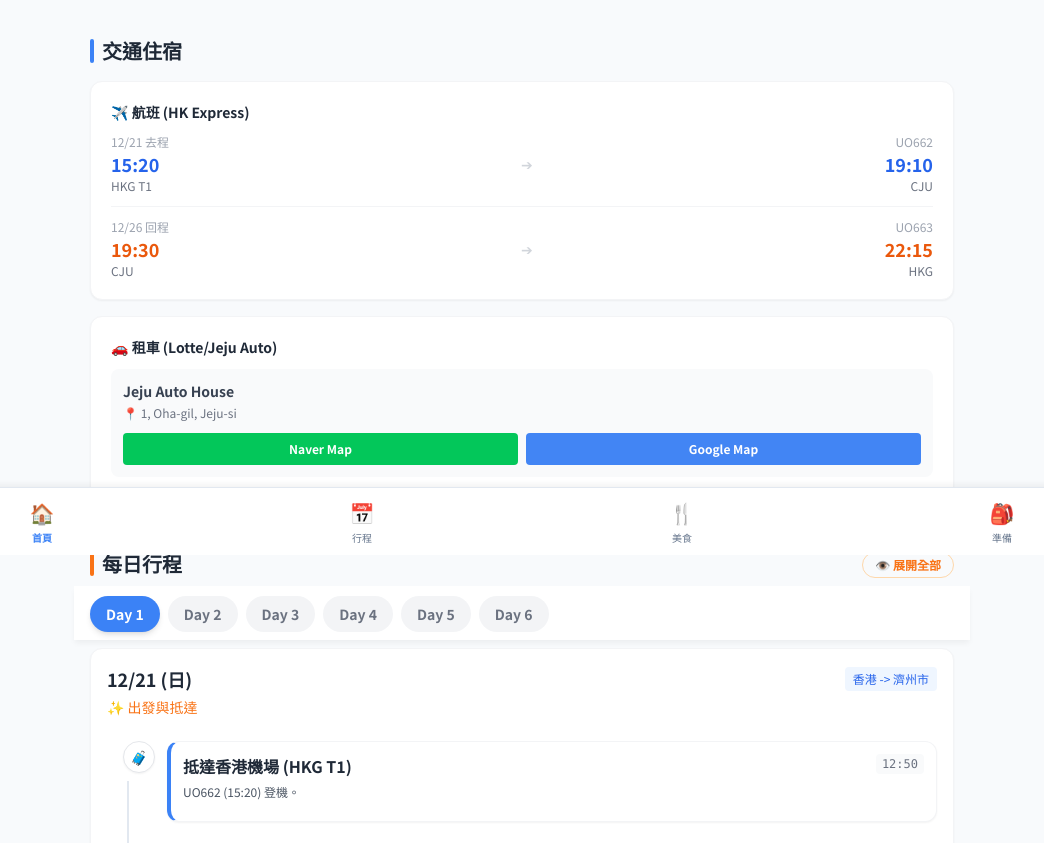
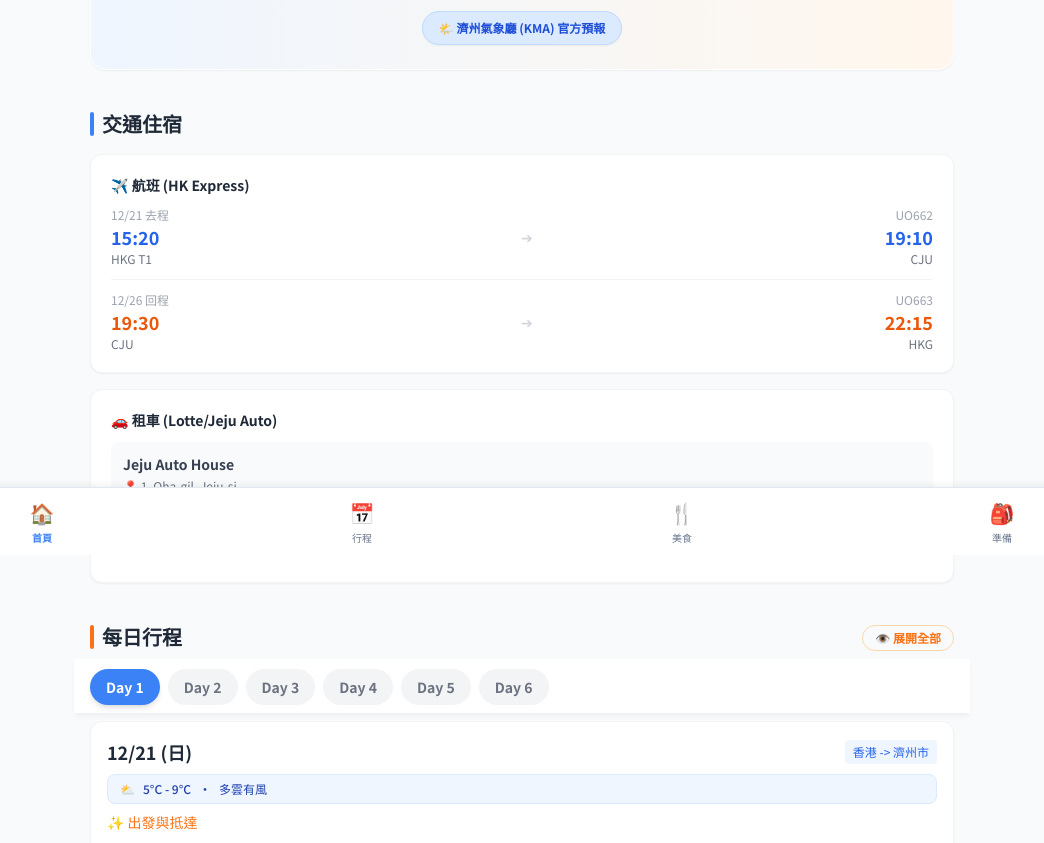
Before and after one commit to wilson37wu/Jeju_trip_dec_2025, a plain HTML site: page index.html in a window 1280 px wide. Shown: the part 245-1088 px from the top of the page, without its empty margins (118-1162 px from the left). Drawn offline with nearby package versions, Linux system fonts and the light colour scheme.

Commit message:
Update index.html

```diff
--- a/index.html
+++ b/index.html
@@ -89,6 +89,7 @@
             #timeline-container { box-shadow: none; border: none; padding: 0; }
             .card-hover { box-shadow: none; border: 1px solid #ccc; break-inside: avoid; padding: 5px !important; margin-bottom: 5px !important; }
             a { text-decoration: none; color: black; }
+            img { display: none !important; } /* Hide images for print to save ink/space */
         }
     </style>
 </head>
@@ -111,11 +112,18 @@
                 <div class="absolute top-0 right-0 opacity-10 text-8xl transform translate-x-4 -translate-y-4">🌴</div>
                 <h1 class="text-2xl font-bold text-gray-800 mb-2">Welcome to Jeju!</h1>
                 <p class="text-gray-600 text-sm mb-4 leading-relaxed">
-                    5天6夜 • 親子自駕 • 5大3小
+                    親愛的探險家家庭，這是為您和三位小小隊員（5歲, 5歲, 3歲）特別定制的任務地圖。<br>
+                    六天五夜，沒有枯燥的博物館，只有大自然的奇蹟、美味的黑豬肉和充滿歡笑的冒險。
                 </p>
-                <div class="flex flex-wrap justify-center gap-2 text-xs">
+                <div class="flex flex-wrap justify-center gap-2 text-xs mb-4">
                     <span class="px-3 py-1 bg-white rounded-full shadow-sm text-blue-600 font-bold">📅 12/21-26</span>
                     <span class="px-3 py-1 bg-white rounded-full shadow-sm text-orange-600 font-bold">🚗 8人座</span>
+                </div>
+                <!-- Added Weather Button -->
+                <div>
+                     <a href="https://web.kma.go.kr/eng/weather/forecast/current.jsp?areaCode=5011000000" target="_blank" class="inline-flex items-center gap-1 px-4 py-2 bg-blue-100 text-blue-700 rounded-full text-xs font-bold hover:bg-blue-200 transition shadow-sm border border-blue-200 no-print">
+                        🌤️ 濟州氣象廳 (KMA) 官方預報
+                    </a>
                 </div>
             </div>
         </section>
@@ -260,6 +268,7 @@
                 date: "12/21 (日)",
                 location: "香港 -> 濟州市",
                 theme: "出發與抵達",
+                weather: { icon: "⛅", temp: "5°C - 9°C", desc: "多雲有風" },
                 missed: [],
                 steps: [
                     { time: "12:50", title: "抵達香港機場 (HKG T1)", type: "transport", desc: "UO662 (15:20) 登機。", icon: "🧳", context: "提早 2.5hr" },
@@ -279,16 +288,17 @@
                 date: "12/22 (一)",
                 location: "東部探索",
                 theme: "Maze Runner & Candy World",
+                weather: { icon: "☀️", temp: "4°C - 8°C", desc: "晴時多雲" },
                 missed: ["萬丈窟 (整修)", "榧子林 (Skipped for Maze)"],
                 steps: [
                     { time: "09:00", title: "出發", type: "transport", desc: "退房，前往東部 (50min)。", icon: "🚙" },
-                    { time: "10:00", title: "Maze Land", kr: "메이즈랜드", type: "sight", desc: "世界最長石迷宮！Running Man 拍攝地，適合小孩跑跳放電。", icon: "🌀", address: "2134-47 Bijarim-ro, Gujwa-eup", mapcode: "926 453 522", phone: "064-784-3838", parking_query: "메이즈랜드 주차장", links: { google: "https://www.google.com/maps/search/?api=1&query=Maze+Land+Jeju", naver: "https://map.naver.com/p/search/%EB%A9%94%EC%9D%B4%EC%A6%88%EB%9E%9C%EB%93%9C" } },
+                    { time: "10:00", title: "Maze Land", kr: "메이즈랜드", type: "sight", desc: "世界最長石迷宮！Running Man 拍攝地，適合小孩跑跳放電。", icon: "🌀", address: "2134-47 Bijarim-ro, Gujwa-eup", mapcode: "926 453 522", phone: "064-784-3838", parking_query: "메이즈랜드 주차장", links: { google: "https://www.google.com/maps/search/?api=1&query=Maze+Land+Jeju", naver: "https://map.naver.com/p/search/%EB%A9%94%EC%9D%B4%EC%A6%88%EB%9E%9C%EB%93%9C" }, image: "https://upload.wikimedia.org/wikipedia/commons/thumb/c/c5/Jeju_Maze_Park.jpg/640px-Jeju_Maze_Park.jpg" },
                     { time: "12:30", title: "午餐: 月汀里海邊", kr: "월정리해변", type: "food", desc: "海景午餐。", icon: "🍱", mapcode: "422 284 353", suggestions: [
                         { name: "Myeongjin Abalone", kr: "명진전복", desc: "鮑魚飯", mapcode: "926 422 150", naver: "https://map.naver.com/p/search/명진전복", google: "https://www.google.com/maps/search/?api=1&query=Myeongjin+Jeonbok" },
                         { name: "Woljeongri Galbibap", kr: "월정리갈비밥", desc: "排骨飯", naver: "https://map.naver.com/p/search/월정리갈비밥", google: "https://www.google.com/maps/search/?api=1&query=Woljeongri+Galbibap" },
                          { name: "Manwol", kr: "만월", desc: "炸豬排/義大利麵", naver: "https://map.naver.com/p/search/제주 만월", google: "https://www.google.com/maps/search/?api=1&query=Jeju+Manwol" }
                     ]},
-                    { time: "14:00", title: "Haribo 歡樂世界", kr: "하리보 해피월드", type: "activity", desc: "熊軟糖互動展。", icon: "🧸", parking_query: "하리보 해피월드 주차장", links: { google: "https://www.google.com/maps/search/?api=1&query=Haribo+Happy+World+Jeju", naver: "https://map.naver.com/p/search/%ED%95%98%EB%A6%AC%EB%B3%B4%20%ED%95%B4%ED%94%BC%EC%9B%94%EB%93%9C" } },
+                    { time: "14:00", title: "Haribo 歡樂世界", kr: "하리보 해피월드", type: "activity", desc: "熊軟糖互動展。", icon: "🧸", mapcode: "926 612 885", address: "457 Beonyeong-ro, Jocheon-eup", parking_query: "하리보 해피월드 주차장", links: { google: "https://www.google.com/maps/search/?api=1&query=Haribo+Happy+World+Jeju", naver: "https://map.naver.com/p/search/%ED%95%98%EB%A6%AC%EB%B3%B4%20%ED%95%B4%ED%94%BC%EC%9B%94%EB%93%9C" } },
                     { time: "16:30", title: "入住: Haevichi Hotel", kr: "해비치 호텔", type: "hotel", desc: "表善海景度假村。", icon: "🏨", mapcode: "422 092 350", phone: "064-780-8000", links: { google: "https://www.google.com/maps/search/?api=1&query=Haevichi+Hotel+Jeju", naver: "https://map.naver.com/p/search/%ED%95%B4%EB%B9%84%EC%B9%98%ED%98%B8%ED%85%94" } },
                     { time: "18:30", title: "晚餐 (表善)", type: "food", desc: "飯店附近用餐。", icon: "🍲", suggestions: [
                         { name: "Moguri Sikdang", kr: "모구리식당", desc: "黑豬肉", naver: "https://map.naver.com/p/search/모구리식당", google: "https://www.google.com/maps/search/?api=1&query=Moguri+Sikdang" },
@@ -301,15 +311,16 @@
                 date: "12/23 (二)",
                 location: "牛島 & 城山",
                 theme: "跳島與海景",
+                weather: { icon: "🌬️", temp: "5°C - 8°C", desc: "強風 - 穿暖和" },
                 missed: [],
                 steps: [
                     { time: "09:00", title: "城山港 (車輛上船)", kr: "성산포항", type: "transport", desc: "🚗 8人團: 開車上船！", icon: "⛴️", mapcode: "422 660 788", parking_query: "성산포항 공영주차장", links: { google: "https://www.google.com/maps/search/?api=1&query=Seongsan+Pohang+General+Passenger+Terminal", naver: "https://map.naver.com/p/search/%EC%84%B1%EC%82%B0%ED%8F%AC%ED%95%AD" } },
-                    { time: "10:00", title: "牛島環島", kr: "우도", type: "sight", desc: "西濱白沙、花生冰。", icon: "🥜" },
+                    { time: "10:00", title: "牛島環島", kr: "우도", type: "sight", desc: "西濱白沙、花生冰。", icon: "🥜", context: "必吃：牛島花生冰淇淋。" },
                     { time: "12:00", title: "牛島午餐", type: "food", desc: "漢堡或炸醬麵。", icon: "🍔", suggestions: [
                         { name: "CocoMama", kr: "코코마마", desc: "龍蝦炒飯", naver: "https://map.naver.com/p/search/코코마마 우도", google: "https://www.google.com/maps/search/?api=1&query=CocoMama+Udo" },
                         { name: "On-off", kr: "온오프", desc: "黑豬肉炸豬排", naver: "https://map.naver.com/p/search/우도 온오프", google: "https://www.google.com/maps/search/?api=1&query=Udo+On+Off" }
                     ]},
-                    { time: "14:00", title: "城山日出峰", kr: "성산일출봉", type: "sight", desc: "草地看海。", icon: "⛰️", mapcode: "422 690 622", parking_query: "성산일출봉 주차장", links: { google: "https://www.google.com/maps/search/?api=1&query=Seongsan+Ilchulbong", naver: "https://map.naver.com/p/search/%EC%84%B1%EC%82%B0%EC%9D%BC%EC%B6%9C%EB%B4%89" } },
+                    { time: "14:00", title: "城山日出峰", kr: "성산일출봉", type: "sight", desc: "草地看海。", icon: "⛰️", mapcode: "422 690 622", parking_query: "성산일출봉 주차장", links: { google: "https://www.google.com/maps/search/?api=1&query=Seongsan+Ilchulbong", naver: "https://map.naver.com/p/search/%EC%84%B1%EC%82%B0%EC%9D%BC%EC%B6%9C%EB%B4%89" }, image: "https://upload.wikimedia.org/wikipedia/commons/thumb/3/3c/Seongsan_Ilchulbong_2016.jpg/640px-Seongsan_Ilchulbong_2016.jpg" },
                     { time: "16:00", title: "下午茶", type: "break", desc: "Fritz Peppa 或 Starbucks。", icon: "☕" },
                     { time: "18:00", title: "Haevichi 晚餐", type: "food", desc: "享受度假村。", icon: "🐟", suggestions: [
                         { name: "Haevichi Milieu", kr: "밀리우", desc: "高級法餐", booking: true, booking_method: "飯店預約", naver: "https://map.naver.com/p/search/밀리우", google: "https://www.google.com/maps/search/?api=1&query=Haevichi+Milieu" },
@@ -322,14 +333,15 @@
                 date: "12/24 (三)",
                 location: "東南 -> 西歸浦",
                 theme: "平安夜",
+                weather: { icon: "☀️", temp: "6°C - 11°C", desc: "晴朗舒適" },
                 missed: [],
                 steps: [
-                    { time: "10:00", title: "山君不離", kr: "산굼부리", type: "sight", desc: "絕美芒草。", icon: "🌾", mapcode: "422 038 522", parking_query: "산굼부리 주차장", links: { google: "https://www.google.com/maps/search/?api=1&query=Sangumburi", naver: "https://map.naver.com/p/search/%EC%82%B0%EA%B5%BC%EB%B6%80%EB%A6%AC" } },
+                    { time: "10:00", title: "山君不離", kr: "산굼부리", type: "sight", desc: "絕美芒草。", icon: "🌾", mapcode: "422 038 522", parking_query: "산굼부리 주차장", links: { google: "https://www.google.com/maps/search/?api=1&query=Sangumburi", naver: "https://map.naver.com/p/search/%EC%82%B0%EA%B5%BC%EB%B6%80%EB%A6%AC" }, image: "https://upload.wikimedia.org/wikipedia/commons/thumb/c/c4/Sangumburi_Crater.jpg/640px-Sangumburi_Crater.jpg" },
                     { time: "12:00", title: "午餐 (西歸浦路途)", type: "food", desc: "韓式定食。", icon: "🍲", suggestions: [
                         { name: "Nangtteul-e-shimte", kr: "낭뜰에쉼팡", desc: "定食", naver: "https://map.naver.com/p/search/낭뜰에쉼팡", google: "https://www.google.com/maps/search/?api=1&query=Nangtteul-e-shimte" },
                         { name: "Seonheul Got", kr: "선흘곶", desc: "健康韓定食 (大桌)", naver: "https://map.naver.com/p/search/선흘곶", google: "https://www.google.com/maps/search/?api=1&query=Seonheul+Got" }
                     ]},
-                    { time: "14:00", title: "正房瀑布", kr: "정방폭포", type: "sight", desc: "瀑布入海。", icon: "🌊", mapcode: "422 060 200", context: "⚠️ 樓梯多", parking_query: "정방폭포 주차장", links: { google: "https://www.google.com/maps/search/?api=1&query=Jeongbang+Waterfall", naver: "https://map.naver.com/p/search/%EC%A0%95%EB%B0%A9%ED%8F%AD%ED%8F%AC" } },
+                    { time: "14:00", title: "正房瀑布", kr: "정방폭포", type: "sight", desc: "瀑布入海。", icon: "🌊", mapcode: "422 060 200", context: "⚠️ 樓梯多", parking_query: "정방폭포 주차장", links: { google: "https://www.google.com/maps/search/?api=1&query=Jeongbang+Waterfall", naver: "https://map.naver.com/p/search/%EC%A0%95%EB%B0%A9%ED%8F%AD%ED%8F%AC" }, image: "https://upload.wikimedia.org/wikipedia/commons/thumb/6/6c/Jeongbang_Waterfall.jpg/640px-Jeongbang_Waterfall.jpg" },
                     { time: "16:00", title: "入住: Velum Resort", kr: "벨룸리조트", type: "hotel", desc: "西歸浦度假別墅。", icon: "🏨", address: "156 Topyeonggongdan-ro", phone: "064-732-5800", links: { google: "https://www.google.com/maps/search/?api=1&query=Velum+Resort+Jeju", naver: "https://map.naver.com/p/search/%EB%B2%A8%EB%A3%B8%EB%A6%AC%EC%A1%B0%ED%8A%B8" } },
                     { time: "18:00", title: "聖誕晚餐: 雙胞胎生魚片", kr: "쌍둥이횟집", type: "food", desc: "點「特選套餐」，小孩有炸豬排。", icon: "🍱", mapcode: "422 060 722", phone: "064-762-0478", booking_required: true, booking_method: "請飯店預約 (Call 064-762-0478)", links: { google: "https://www.google.com/maps/search/?api=1&query=Ssangdung-i+Sashimi", naver: "https://map.naver.com/p/search/쌍둥이횟집" },
                         suggestions: [
@@ -344,6 +356,7 @@
                 date: "12/25 (四)",
                 location: "中文區 & 漢拿山",
                 theme: "聖誕親子日",
+                weather: { icon: "🌨️", temp: "2°C - 7°C", desc: "山區可能下雪" },
                 missed: [],
                 steps: [
                     { time: "09:30", title: "Pororo & Tayo 樂園", kr: "뽀로로앤타요 테마파크", type: "activity", desc: "小孩放電3小時。", icon: "🐧", mapcode: "151 446 720", parking_query: "뽀로로앤타요 테마파크 주차장", links: { google: "https://www.google.com/maps/search/?api=1&query=Pororo+and+Tayo+Theme+Park+Jeju", naver: "https://map.naver.com/p/search/%EB%8B%A4%EC%9D%8C%EB%BD%80%EB%A1%9C%EB%A1%9C%ED%8C%8C%ED%81%AC" } },
@@ -352,7 +365,7 @@
                          { name: "Chunshim's House", kr: "춘심이네", desc: "整條烤白帶魚 (去骨服務)", naver: "https://map.naver.com/p/search/춘심이네 본점", google: "https://www.google.com/maps/search/?api=1&query=Chunshim's+House+Main" }
                     ]},
                     { time: "14:30", title: "1100高地", kr: "1100고지", type: "sight", desc: "開車看漢拿山雪景。", icon: "❄️", mapcode: "152 255 122", parking_query: "1100고지 휴게소 주차장", links: { google: "https://www.google.com/maps/search/?api=1&query=1100+Highland", naver: "https://map.naver.com/p/search/1100%EA%B3%A0%EC%A7%80" } },
-                    { time: "16:15", title: "O'sulloc 雪綠茶", kr: "오설록 티뮤지엄", type: "break", desc: "吃蛋糕，買伴手禮。", icon: "🍵", mapcode: "152 710 522", links: { google: "https://www.google.com/maps/search/?api=1&query=Osulloc+Tea+Museum", naver: "https://map.naver.com/p/search/%EC%98%A4%EC%84%A4%EB%A1%9D" } },
+                    { time: "16:15", title: "O'sulloc 雪綠茶", kr: "오설록 티뮤지엄", type: "break", desc: "吃蛋糕，買伴手禮。", icon: "🍵", mapcode: "152 710 522", links: { google: "https://www.google.com/maps/search/?api=1&query=Osulloc+Tea+Museum", naver: "https://map.naver.com/p/search/%EC%98%A4%EC%84%A4%EB%A1%9D" }, image: "https://upload.wikimedia.org/wikipedia/commons/thumb/c/cb/O%27sulloc_Tea_Museum.jpg/640px-O%27sulloc_Tea_Museum.jpg" },
                     { time: "18:00", title: "晚餐 (西歸浦)", type: "food", desc: "熟成黑豬肉。", icon: "🍗", suggestions: [
                         { name: "Sookseongdo", kr: "숙성도", desc: "超人氣", booking: true, booking_method: "Catch Table", mapcode: "374 135 152", naver: "https://map.naver.com/p/search/숙성도", google: "https://www.google.com/maps/search/?api=1&query=Sookseongdo+Jeju" },
                         { name: "Donsadon", kr: "돈사돈", desc: "厚切黑豬肉 (大桌)", naver: "https://map.naver.com/p/search/돈사돈", google: "https://www.google.com/maps/search/?api=1&query=Donsadon+Jeju" }
@@ -364,6 +377,7 @@
                 date: "12/26 (五)",
                 location: "濟州市 -> 香港",
                 theme: "最後衝刺",
+                weather: { icon: "🌧️", temp: "5°C - 9°C", desc: "偶雨 - 室內備案" },
                 missed: [],
                 steps: [
                     { time: "10:00", title: "往北走", type: "transport", desc: "經 1100 道路返回。", icon: "🚗" },
@@ -450,7 +464,13 @@
                         <span>${dayData.date}</span>
                         <span class="text-xs font-normal bg-blue-50 text-blue-600 px-2 py-1 rounded">${dayData.location}</span>
                     </h3>
-                    <p class="text-orange-500 text-sm font-medium mt-1">✨ ${dayData.theme}</p>
+                    <div class="flex items-center gap-2 mt-2 bg-blue-50 text-blue-800 px-3 py-1.5 rounded-lg text-xs font-medium border border-blue-100">
+                        <span>${dayData.weather.icon}</span>
+                        <span>${dayData.weather.temp}</span>
+                        <span>•</span>
+                        <span>${dayData.weather.desc}</span>
+                    </div>
+                    <p class="text-orange-500 text-sm font-medium mt-2">✨ ${dayData.theme}</p>
                 </div>
                 <div class="relative space-y-6 pl-4">
                     <div class="timeline-line"></div>
@@ -478,6 +498,12 @@
 
                         <p class="text-gray-600 text-xs mb-2 leading-relaxed">${step.desc}</p>
 
+                        ${step.image ? `
+                            <div class="mb-3 rounded overflow-hidden shadow-sm">
+                                <img src="${step.image}" onerror="this.style.display='none'" class="w-full h-32 object-cover" alt="${step.title}">
+                            </div>
+                        ` : ''}
+
                         ${(step.address || step.mapcode) ? `
                             <div class="bg-gray-50 p-2 rounded border border-gray-100 mt-2">
                                 <div class="flex gap-2 mb-2">
@@ -500,8 +526,9 @@
                                                 <div class="text-[10px] text-gray-400">${s.desc}</div>
                                             </div>
                                             <div class="flex gap-1">
-                                                ${s.naver ? `<a href="${s.naver}" target="_blank" class="text-[10px] px-2 py-1 bg-green-100 text-green-700 rounded font-bold">N</a>` : ''}
-                                                ${s.google ? `<a href="${s.google}" target="_blank" class="text-[10px] px-2 py-1 bg-blue-100 text-blue-700 rounded font-bold">G</a>` : ''}
+                                                <a href="https://www.google.com/search?tbm=isch&q=${encodeURIComponent(s.name + ' ' + s.kr)}" target="_blank" class="text-[10px] px-2 py-1 bg-gray-200 text-gray-600 rounded font-bold no-print">🖼️</a>
+                                                ${s.naver ? `<a href="${s.naver}" target="_blank" class="text-[10px] px-2 py-1 bg-green-100 text-green-700 rounded font-bold no-print">N</a>` : ''}
+                                                ${s.google ? `<a href="${s.google}" target="_blank" class="text-[10px] px-2 py-1 bg-blue-100 text-blue-700 rounded font-bold no-print">G</a>` : ''}
                                             </div>
                                         </li>
                                     `).join('')}
@@ -548,6 +575,7 @@
                         ${f.mapcode ? `<div class="text-[10px] font-mono text-gray-400 mt-1 select-all">${f.mapcode}</div>` : ''}
                     </div>
                     <div class="flex flex-col gap-2 ml-3">
+                         <a href="https://www.google.com/search?tbm=isch&q=${encodeURIComponent(f.name + ' ' + f.kr)}" target="_blank" class="btn-map-naver px-3 py-1.5 rounded text-xs font-bold shadow-sm bg-gray-100 text-gray-600 border-gray-200">🖼️ 網上圖片</a>
                          <a href="${f.map}" target="_blank" class="btn-map-naver px-3 py-1.5 rounded text-xs font-bold shadow-sm">Naver</a>
                          <a href="${f.google}" target="_blank" class="btn-map-google px-3 py-1.5 rounded text-xs font-bold shadow-sm">Google</a>
                     </div>
```
